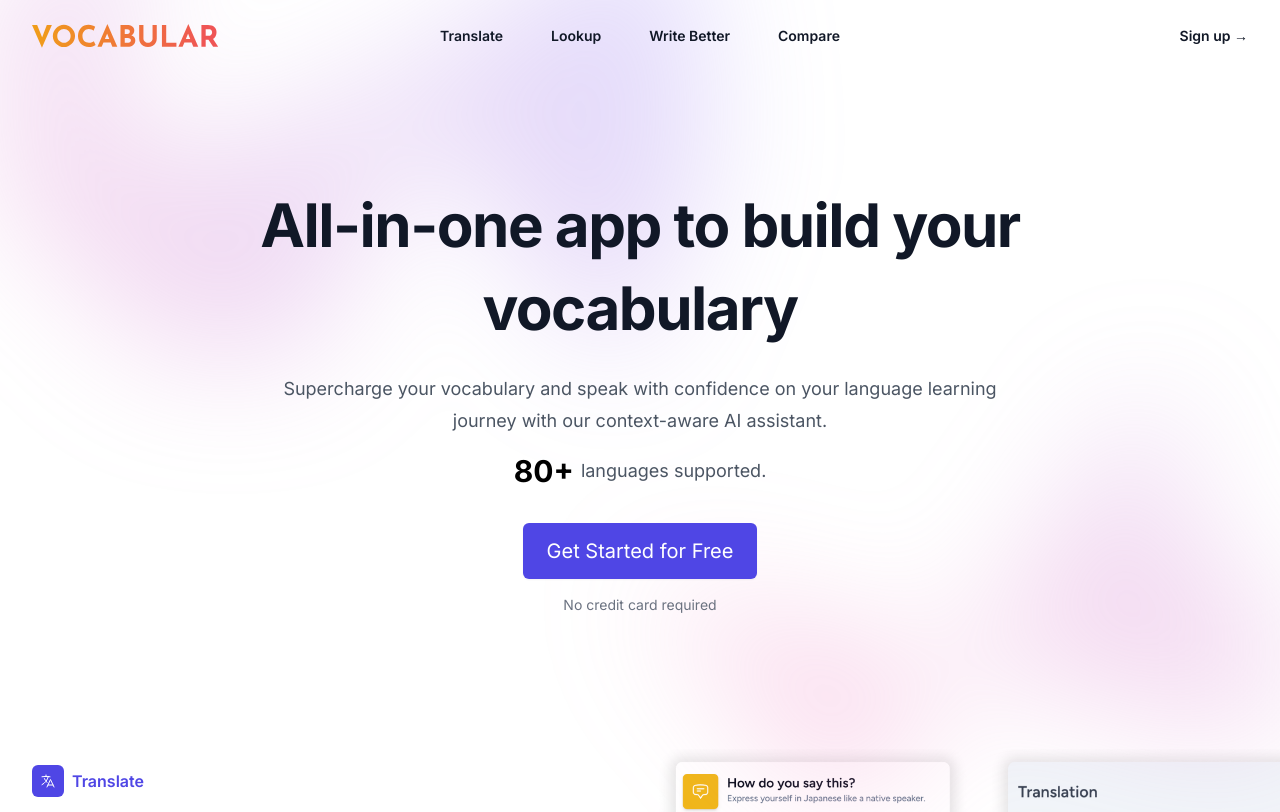
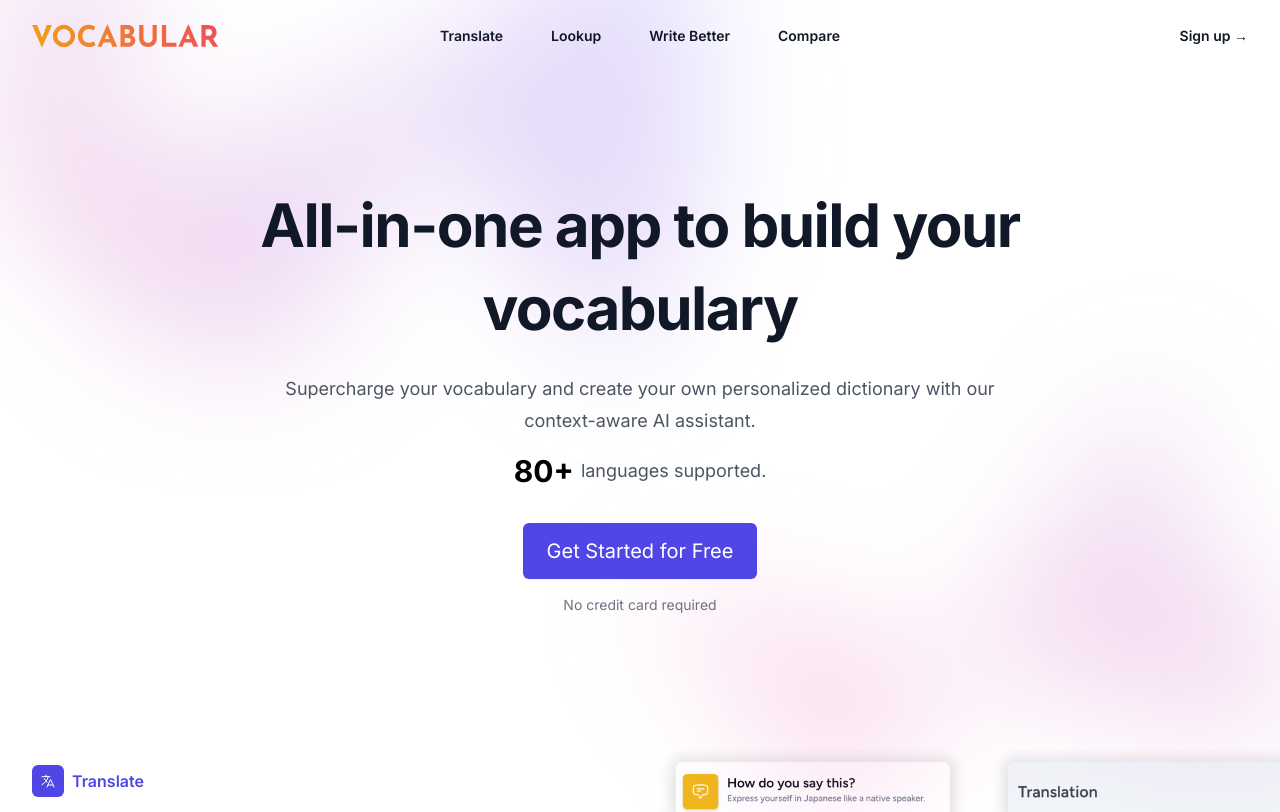
Before and after one commit to avosalmon/vocabular-landing-page, a Next.js app: page / in a window 1280 px wide. Shown: the top 812 px of the page. Built offline with nearby package versions, Linux system fonts and the light colour scheme.

Commit message:
tweak copy

```diff
--- a/src/app/page.tsx
+++ b/src/app/page.tsx
@@ -141,8 +141,8 @@ export default function Home() {
                 All-in-one app to build your vocabulary
               </h1>
               <p className="mt-6 text-lg leading-8 text-gray-600">
-                Supercharge your vocabulary and speak with confidence on your
-                language learning journey with our context-aware AI assistant.
+                Supercharge your vocabulary and create your own personalized
+                dictionary with our context-aware AI assistant.
               </p>
               <p className="mt-4">
                 <span className="align-middle text-3xl font-bold">80+ </span>
```
